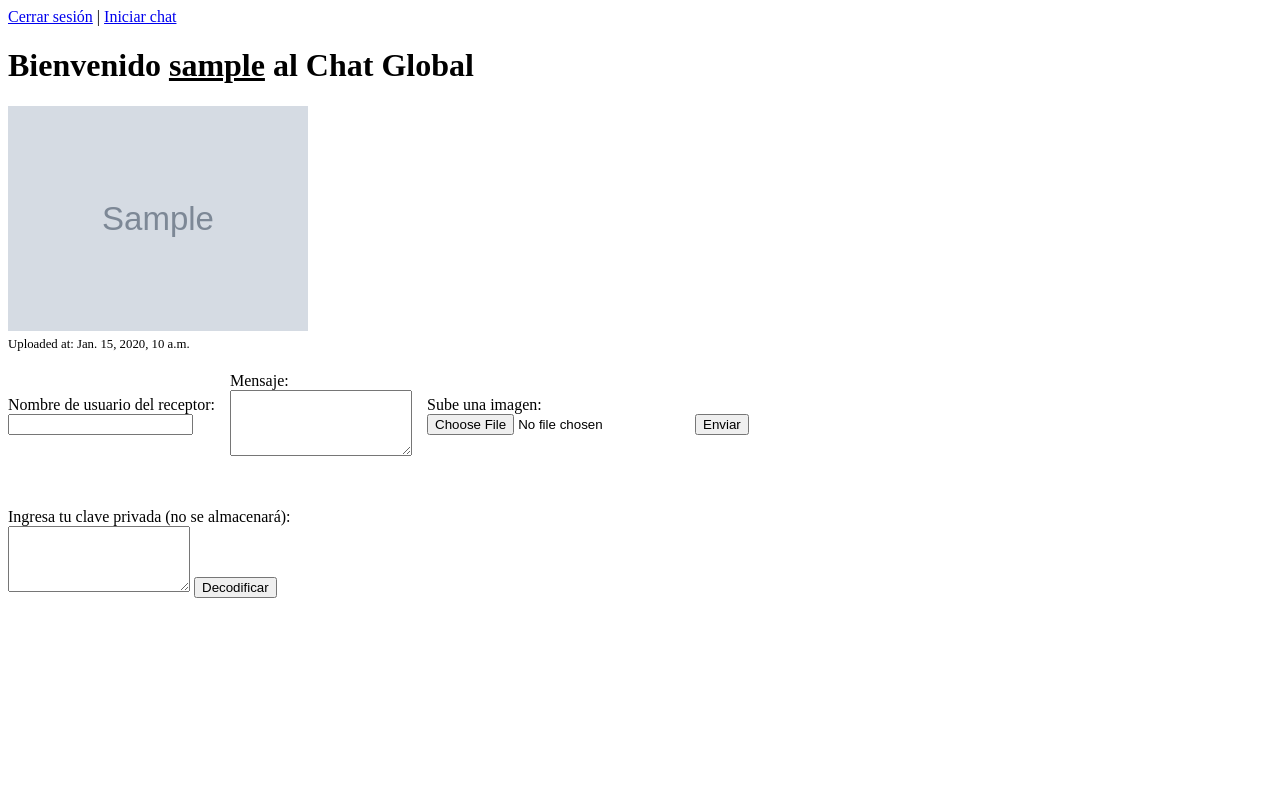
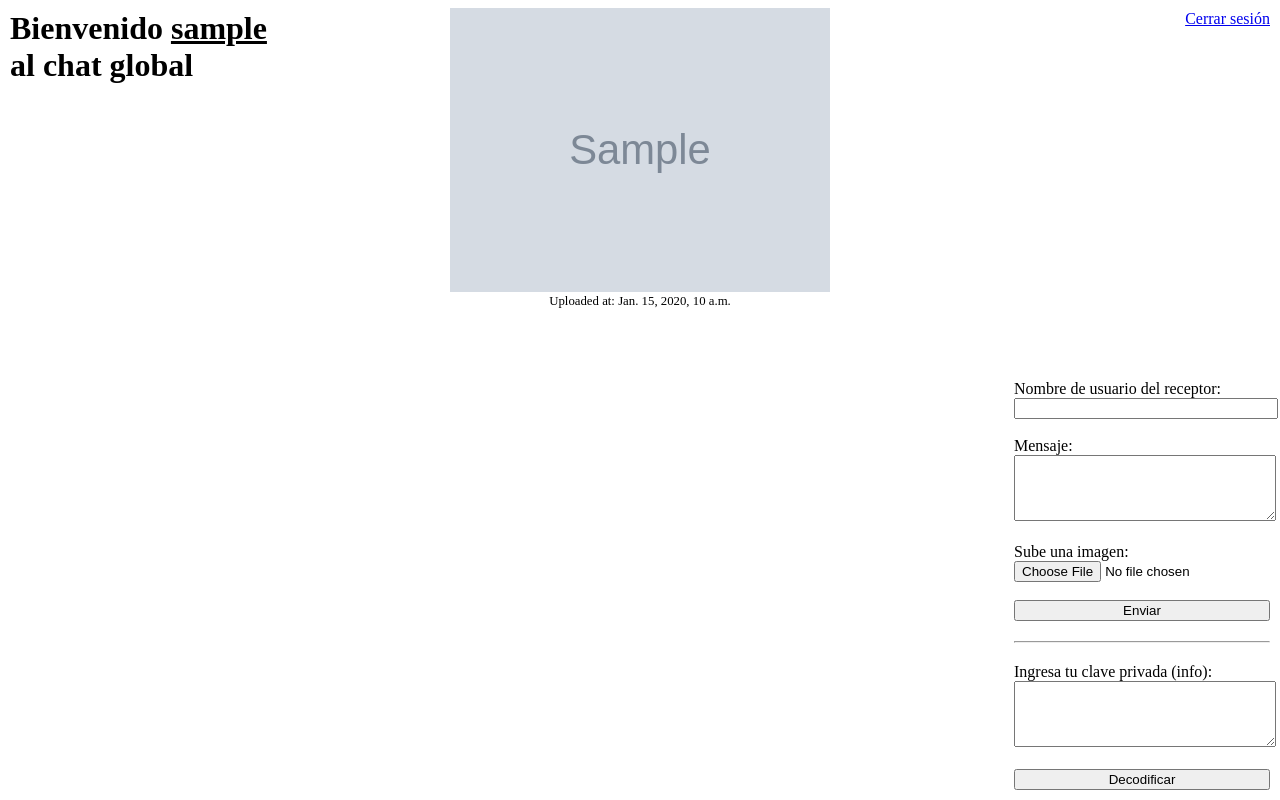
Before and after one commit to CaldeCrack/CC5301-Introduccion-a-la-Criptografia-Moderna, a Django app: page / in a window 1280 px wide. Run offline with Django 5.2, Linux system fonts and the light colour scheme; a user stored in the database is signed in; tables that the repository leaves empty hold one stand-in row (values such as "Sample post"); grey boxes marked "Sample" are stand-in pictures.

Commit message:
Pagina home mejorada

```diff
--- a/Proyecto/app/static/css/chat.css
+++ /dev/null
@@ -1,20 +0,0 @@
-span.chat {
-	max-width: 98%;
-	margin: 2px;
-}
-
-div.chat {
-	max-width: 70%;
-	display: flex;
-	justify-content: flex-start;
-	border: 1px solid black;
-	border-radius: 4px;
-	margin-top: 4px;
-	margin-bottom: 4px;
-	word-wrap: break-word;
-}
-
-div.sender {
-	margin-left: auto;
-	justify-content: flex-end !important;
-}
--- /dev/null
+++ b/Proyecto/app/static/css/styles.css
@@ -0,0 +1,60 @@
+.w-full {
+	width: 100%;
+}
+
+img {
+	max-width: 30%;
+}
+
+div.images {
+	display: flex;
+	align-items: center;
+	flex-direction: column;
+}
+
+p.timestamp {
+	margin-top: 2px;
+	font-size: 0.8em;
+}
+
+.m-v-0 {
+	margin-top: 0;
+	margin-bottom: 0;
+}
+
+hr {
+	margin-top: 20px;
+	margin-bottom: 20px;
+}
+
+form.home {
+	display: flex;
+	flex-direction: column;
+}
+
+div.home {
+	position: fixed;
+	bottom: 10px;
+	right: 10px;
+	width: 20%;
+}
+
+.navbar {
+	position: fixed;
+	top: 10px;
+	right: 10px;
+}
+
+div.fixed {
+	display: flex;
+	flex-direction: column;
+	max-width: 30%;
+	height: 100%;
+	position: fixed;
+	top: 10px;
+	left: 10px;
+}
+
+details {
+	overflow: scroll;
+}
--- a/Proyecto/app/templates/app/base.html
+++ b/Proyecto/app/templates/app/base.html
@@ -5,15 +5,15 @@
     <meta charset="UTF-8">
     <meta name="viewport" content="width=device-width, initial-scale=1.0">
 	<link rel="shortcut icon" type="image/png" href="{% static 'favicon.ico' %}?v=1"/>
-	<link rel="stylesheet" href="{% static 'css/chat.css' %}">
+	<link rel="stylesheet" href="{% static 'css/styles.css' %}">
     <title>Chat encriptado</title>
 </head>
 <body>
-    <div>
+    <div class="navbar">
         {% if user.is_authenticated %}
-            <a href="{% url 'logout2' %}">Cerrar sesión</a> | <a href="{% url 'home' %}">Iniciar chat</a></p>
+            <a href="{% url 'logout2' %}">Cerrar sesión</a>
         {% else %}
-            <p><a href="{% url 'login2' %}">Iniciar sesión</a> | <a href="{% url 'register' %}">Registrarse</a></p>
+            <p class="m-v-0"><a href="{% url 'login2' %}">Iniciar sesión</a> | <a href="{% url 'register' %}">Registrarse</a></p>
         {% endif %}
     </div>
 
--- a/Proyecto/app/templates/app/home.html
+++ b/Proyecto/app/templates/app/home.html
@@ -1,57 +1,61 @@
 {% extends 'app/base.html' %}
 
 {% block content %}
-	<h1>Bienvenido <u>{{ request.user.username }}</u> al Chat Global</h1>
+	<div class="fixed">
+		<h1 class="m-v-0">Bienvenido <u>{{ request.user.username }}</u><br>al chat global</h1>
 		{% if private_key %}
 		<details style="background: #f4f4f4; padding: 10px; border: 1px solid #ddd;">
 			<summary>Registro exitoso. Esta es tu clave privada (no se la entregues a nadie)</summary>
-			{{ private_key }}
+			{{ private_key|safe }}
 		</details>
 		<p>Guarda esta clave con cuidado, no se mostrará de nuevo.</p>
 		{% endif %}
+	</div>
 
 	<!-- Images -->
-	<div>
 	{% for image in images %}
-			<div>
+		<div class="images">
 			{% if image.decoded_message %}
 				<p>{{ image.decoded_message }}</p>
 			{% else %}
-					<img src="{{ image.image.url }}" alt="Uploaded image" style="max-width: 300px; max-height: 300px;">
-					<p style="margin-top: 2px; font-size: 0.8em;">Uploaded at: {{ image.timestamp }}</p>
+				<img src="{{ image.image.url }}" alt="Uploaded image">
+				<p class="timestamp">Uploaded at: {{ image.timestamp }}</p>
 			{% endif %}
 		</div>
 	{% empty %}
-			<p>No hay imagenes subidas todavía.</p>
+		<div class="images"><p>No hay imagenes subidas todavía.</p></div>
 	{% endfor %}
-	</div>
 
-	<form action="" method="POST" enctype="multipart/form-data" style="display: flex; align-items: center; gap: 15px; margin-top: 20px;">
+	<div class="home">
+		<form action="" method="POST" enctype="multipart/form-data" class="home">
 			{% csrf_token %}
 			<div>
 				<label for="username">Nombre de usuario del receptor:</label><br>
-			<input type="text" id="username" name="username" required><br><br>
+				<input class="w-full" type="text" id="username" name="username" required><br><br>
 			</div>
 
 			<div>
 				<label for="message">Mensaje:</label><br>
-			<textarea id="message" name="message" rows="4"></textarea><br><br>
+				<textarea class="w-full" id="message" name="message" rows="4"></textarea><br><br>
 			</div>
 
 			<div>
 				<label for="image">Sube una imagen:</label><br>
 				<input type="file" id="image" name="image" accept="image/*" required><br><br>
 			</div>
-
 			<button type="submit">Enviar</button>
 		</form>
 
-	<form action="" method="GET" style="margin-top: 30px; display: flex; align-items: center; gap: 15px;">
+		<hr>
+
+		<form action="" method="GET" class="home">
 			{% csrf_token %}
 			<div>
-            <label for="private_key">Ingresa tu clave privada (no se almacenará):</label><br>
-            <textarea id="private_key" name="private_key" rows="4" required></textarea>
+				<label for="private_key">Ingresa tu clave privada (info):</label>
+				<textarea class="w-full" id="private_key" name="private_key" rows="4" required></textarea>
+				<br><br>
+			</div>
 			<button type="submit">Decodificar</button>
+		</form>
 	</div>
-    </form>
 {% endblock %}
--- a/Proyecto/app/views.py
+++ b/Proyecto/app/views.py
@@ -2,7 +2,6 @@ from django.shortcuts import render, redirect
 from django.contrib.auth.decorators import login_required
 from django.contrib.auth import logout, authenticate, login, get_user_model
 from django.contrib import messages
-from django.db import models
 from .models import Image
 from .forms import RegistroForm
 from .covert import generar_claves, encriptar_mensaje, desencriptar_mensaje, ocultar_mensaje_imagen, extraer_mensaje_imagen
@@ -26,6 +25,8 @@ def register(request):
 			clave_privada, clave_publica = generar_claves()
 			user.public_key = clave_publica
 			user.save()
+			clave_privada = clave_privada.replace('N RSA PRIVATE KEY-----', 'N RSA PRIVATE KEY-----<br>')
+			clave_privada = clave_privada.replace('-----E', '<br>-----E')
 
 			login(request, user)
 			messages.success(request, "¡Registro exitoso! Has iniciado sesión.")
@@ -36,6 +37,8 @@ def register(request):
 
 def login2(request):
 	if request.method == 'GET':
+		if request.user.is_authenticated:
+			return redirect('home')
 		return render(request, 'app/login.html')
 
 	if request.method == 'POST':
@@ -60,7 +63,6 @@ def logout2(request):
 def home(request):
 	if request.method == 'GET':
 		private_key = request.GET.get("private_key")
-		print(private_key)
 		images = Image.objects.all().order_by("-timestamp")
 		decoded_images = []
 
@@ -71,7 +73,6 @@ def home(request):
 					image.decoded_message = decoded_message
 			decoded_images.append(image)
 
-		# images = Image.objects.all().order_by("-timestamp")
 		return render(request, "app/home.html", {"images": decoded_images})
 
 	if request.method == "POST":
```
Also changed, not shown: Proyecto/app/covert.py (+41 -170 lines), Proyecto/app/templates/app/chat.html (deleted, +0 -26 lines), Proyecto/app/media/uploads/hidden_image_VPZE4ij.png (deleted), Proyecto/app/templates/app/login.html (line endings or trailing spaces), Proyecto/app/templates/app/register.html (line endings or trailing spaces), 1 other file. Lines whose indentation alone changed are shown as unchanged.
